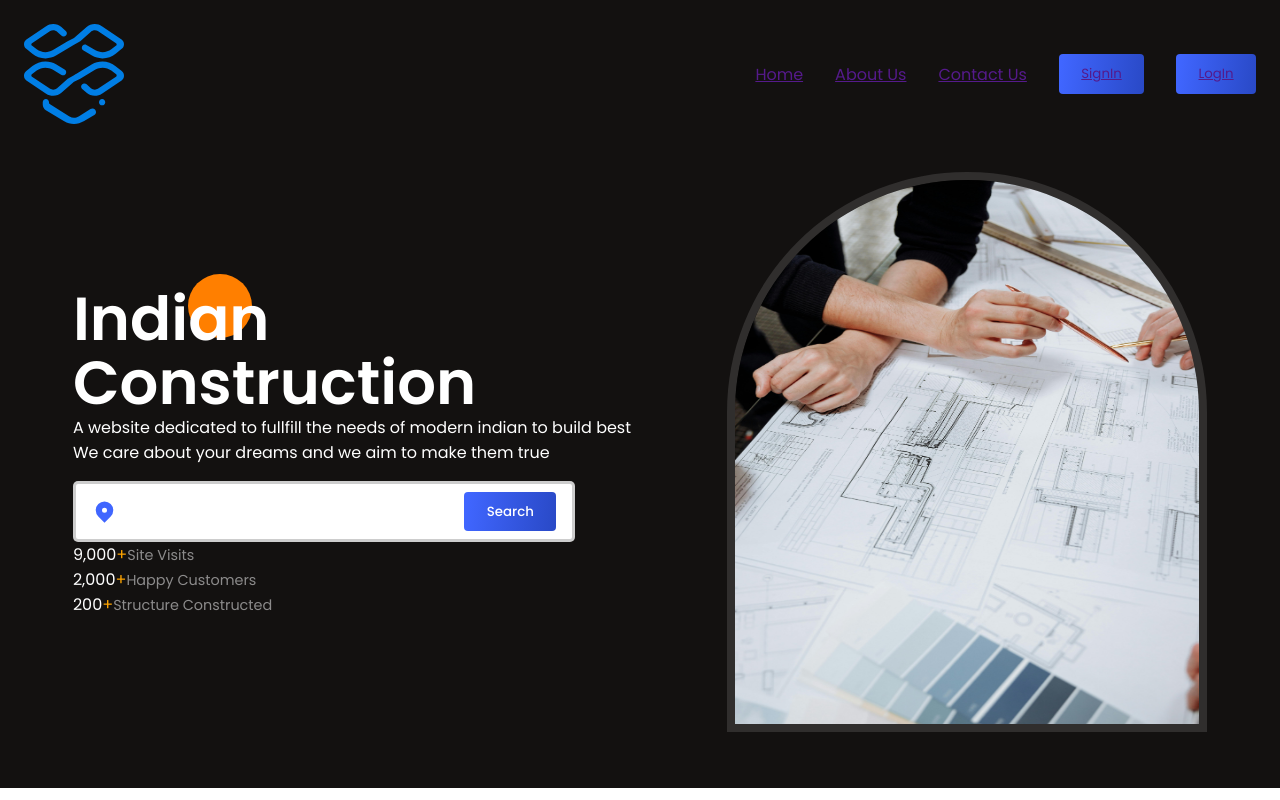
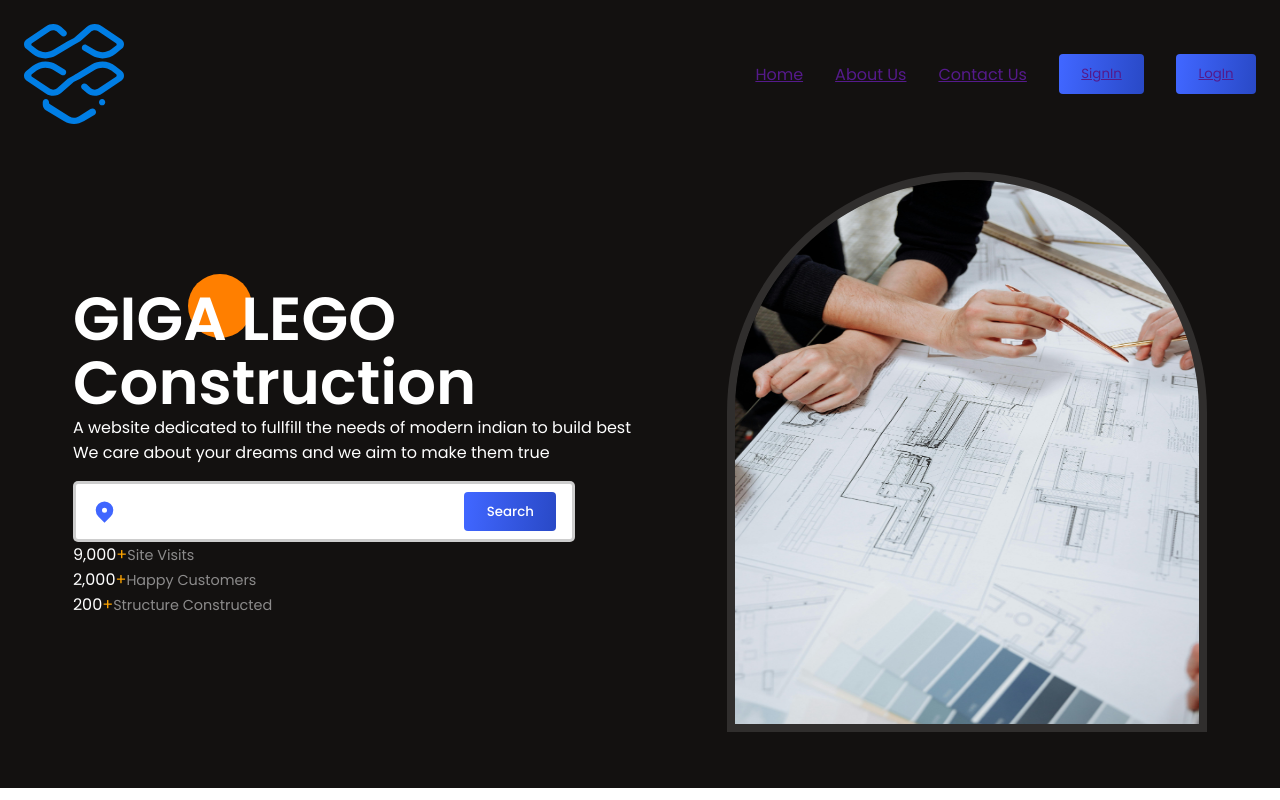
Before and after one commit to 092vk/GigaLegoConstruction, a React (Vite) app: page / in a window 1280 px wide. Built offline with nearby package versions, Linux system fonts and the light colour scheme.

Commit message:
added files

```diff
--- a/src/components/Hero/Hero.jsx
+++ b/src/components/Hero/Hero.jsx
@@ -13,13 +13,13 @@ function Hero() {
             <div className="flexColstart hero-left">
                 <div className="hero-title">
                     <div className='orange-circle'></div>
-                    <h1>Indian <br />
+                    <h1>GIGA LEGO <br />
                     Construction</h1>
                 </div>
 
                 <div className="flexColStart hero-des">
-                    <span>A website dedicated to fullfill the needs of modern indian to build best</span>
-                    <span>
+                    <span className='secondaryTest'>A website dedicated to fullfill the needs of modern indian to build best</span>
+                    <span className='secondaryTest'>
                         We care about your dreams and we aim to make them true
                     </span>
                 </div>
```
